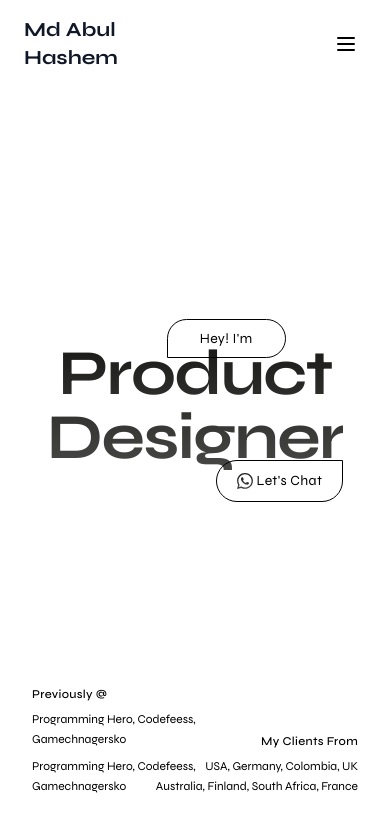
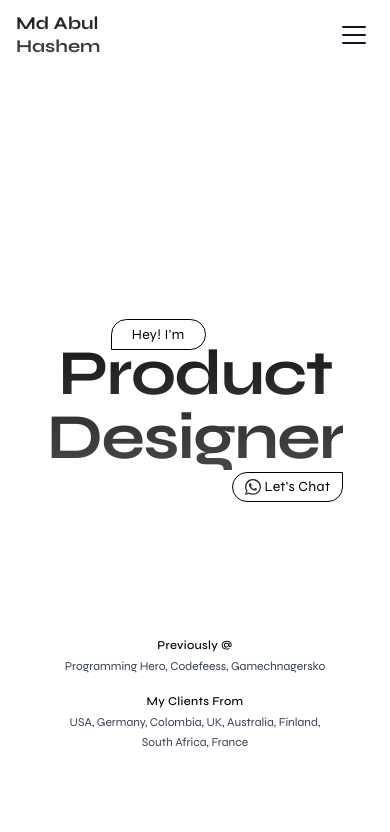
Before and after one commit to KhandakerSamin/mohon-frontend, a Next.js app: page / in a window 390 px wide. Shown: the top 832 px of the page. Built offline with nearby package versions, Linux system fonts and the light colour scheme.

Commit message:
Hero and Navbar with Mobile Responsive Done

```diff
--- a/src/app/layout.js
+++ b/src/app/layout.js
@@ -1,5 +1,4 @@
 import "./globals.css";
-
 
 export const metadata = {
   title: "Abul Hashem Mohon",
@@ -15,6 +14,9 @@ export default function RootLayout({ children }) {
         <link href="https://fonts.googleapis.com/css2?family=Syne:wght@400..800&display=swap" rel="stylesheet" />
       </head>
       <body>
+        {/* Film grain/hazy texture overlay */}
+        <div className="grain-overlay"></div>
+
         {children}
       </body>
     </html>
--- a/src/components/Global/Navbar.js
+++ b/src/components/Global/Navbar.js
@@ -1,19 +1,47 @@
-"use client";
-import React, { useState } from 'react';
+"use client"
+import { useState, useEffect } from "react"
 
 const Navbar = () => {
-  const [isMenuOpen, setIsMenuOpen] = useState(false);
+  const [isMenuOpen, setIsMenuOpen] = useState(false)
 
   const toggleMenu = () => {
-    setIsMenuOpen(!isMenuOpen);
-  };
+    setIsMenuOpen(!isMenuOpen)
+  }
+
+  useEffect(() => {
+    if (isMenuOpen) {
+      document.body.style.overflow = "hidden"
+    } else {
+      document.body.style.overflow = "unset"
+    }
+
+    return () => {
+      document.body.style.overflow = "unset"
+    }
+  }, [isMenuOpen])
 
   return (
-    <nav className="fixed top-0 left-0 right-0 z-50 bg-white/80 backdrop-blur-md  ">
-      <div className="max-w-7xl mx-auto px-6 py-4">
+    <>
+      <div
+        className={`fixed inset-0 z-40 transition-all duration-500 ease-out ${
+          isMenuOpen ? "opacity-100 visible" : "opacity-0 invisible"
+        }`}
+        onClick={() => setIsMenuOpen(false)}
+      >
+        <div className="absolute inset-0 bg-black/20"></div>
+      </div>
+
+      <nav className="fixed top-0 left-0 right-0 z-50 bg-white/95 backdrop-blur-xl ">
+        <div className="max-w-7xl mx-auto px-4 sm:px-6 py-3 sm:py-4">
           <div className="flex items-center justify-between">
             {/* Logo/Name */}
-          <div className="text-xl font-bold text-gray-900">
+            <div className="text-lg sm:text-xl font-bold leading-tight"
+            style={{
+              background: 'linear-gradient(180deg, #191918 0%, rgba(25, 25, 24, 0.8) 100%)',
+              WebkitBackgroundClip: 'text',
+              WebkitTextFillColor: 'transparent',
+              backgroundClip: 'text'
+            }}>
               <span className="block">Md Abul</span>
               <span className="block">Hashem</span>
             </div>
@@ -22,77 +50,127 @@ const Navbar = () => {
             <div className="hidden md:flex items-center space-x-8">
               <a
                 href="#xtra"
-              className="text-gray-600 hover:text-gray-900 transition-colors duration-200"
+                className="text-gray-600 hover:text-gray-900 transition-colors duration-200 text-sm font-medium"
               >
                 X-TRa
               </a>
               <a
                 href="#about"
-              className="text-gray-600 hover:text-gray-900 transition-colors duration-200"
+                className="text-gray-600 hover:text-gray-900 transition-colors duration-200 text-sm font-medium"
               >
                 About Me
               </a>
               <a
                 href="#resume"
-              className="text-gray-600 hover:text-gray-900 transition-colors duration-200"
+                className="text-gray-600 hover:text-gray-900 transition-colors duration-200 text-sm font-medium"
               >
                 Resume
               </a>
             </div>
 
-          {/* Mobile Menu Button */}
             <button
-            className="md:hidden p-2 focus:outline-none"
+              className="md:hidden relative w-10 h-10 flex items-center justify-center focus:outline-none rounded-lg"
               onClick={toggleMenu}
+              aria-label="Toggle menu"
             >
-            <svg
-              className={`w-6 h-6 text-black transition-transform duration-300 ${isMenuOpen ? 'rotate-45' : ''}`}
-              fill="none"
-              stroke="currentColor"
-              viewBox="0 0 24 24"
-            >
-              {isMenuOpen ? (
-                <path strokeLinecap="round" strokeLinejoin="round" strokeWidth={2} d="M6 18L18 6M6 6l12 12" />
-              ) : (
-                <path strokeLinecap="round" strokeLinejoin="round" strokeWidth={2} d="M4 6h16M4 12h16M4 18h16" />
-              )}
-            </svg>
+              <div className="flex flex-col items-center justify-center w-6 h-6 relative">
+                <span
+                  className={`absolute h-0.5 w-6 bg-gray-900 rounded-full transform transition-all duration-300 ease-out ${
+                    isMenuOpen ? "rotate-45 translate-y-0" : "-translate-y-2"
+                  }`}
+                />
+                <span
+                  className={`absolute h-0.5 w-6 bg-gray-900 rounded-full transform transition-all duration-200 ease-out ${
+                    isMenuOpen ? "opacity-0 scale-0" : "opacity-100 scale-100"
+                  }`}
+                />
+                <span
+                  className={`absolute h-0.5 w-6 bg-gray-900 rounded-full transform transition-all duration-300 ease-out ${
+                    isMenuOpen ? "-rotate-45 translate-y-0" : "translate-y-2"
+                  }`}
+                />
+              </div>
             </button>
           </div>
+        </div>
 
-        {/* Mobile Dropdown Menu */}
         <div
-          className={`md:hidden overflow-hidden transition-all duration-300 ease-in-out ${
-            isMenuOpen ? 'max-h-64 opacity-100' : 'max-h-0 opacity-0'
+          className={`md:hidden absolute top-full left-0 right-0 bg-white/98 backdrop-blur-xl border-b border-gray-100/50 shadow-xl transform transition-all duration-500 ease-out ${
+            isMenuOpen ? "translate-y-0 opacity-100 visible" : "-translate-y-4 opacity-0 invisible"
           }`}
         >
-          <div className="py-4 space-y-4 border-t border-gray-200 mt-4">
+          <div className="px-6 py-8">
+            <nav className="space-y-1">
               <a
                 href="#xtra"
-              className="block text-gray-600 hover:text-gray-900 transition-colors duration-200 py-2"
+                className={`group block py-4 px-4 rounded-xl transform transition-all duration-300 ease-out hover:bg-gray-50 ${
+                  isMenuOpen ? "translate-x-0 opacity-100" : "translate-x-4 opacity-0"
+                }`}
+                style={{ transitionDelay: isMenuOpen ? "100ms" : "0ms" }}
                 onClick={() => setIsMenuOpen(false)}
               >
+                <span className="text-xl font-medium text-gray-800 group-hover:text-gray-900 transition-colors duration-200">
                   X-TRa
+                </span>
               </a>
+
               <a
                 href="#about"
-              className="block text-gray-600 hover:text-gray-900 transition-colors duration-200 py-2"
+                className={`group block py-4 px-4 rounded-xl transform transition-all duration-300 ease-out hover:bg-gray-50 ${
+                  isMenuOpen ? "translate-x-0 opacity-100" : "translate-x-4 opacity-0"
+                }`}
+                style={{ transitionDelay: isMenuOpen ? "200ms" : "0ms" }}
                 onClick={() => setIsMenuOpen(false)}
               >
+                <span className="text-xl font-medium text-gray-800 group-hover:text-gray-900 transition-colors duration-200">
                   About Me
+                </span>
               </a>
+
               <a
                 href="#resume"
-              className="block text-gray-600 hover:text-gray-900 transition-colors duration-200 py-2"
+                className={`group block py-4 px-4 rounded-xl transform transition-all duration-300 ease-out hover:bg-gray-50 ${
+                  isMenuOpen ? "translate-x-0 opacity-100" : "translate-x-4 opacity-0"
+                }`}
+                style={{ transitionDelay: isMenuOpen ? "300ms" : "0ms" }}
                 onClick={() => setIsMenuOpen(false)}
               >
+                <span className="text-xl font-medium text-gray-800 group-hover:text-gray-900 transition-colors duration-200">
                   Resume
+                </span>
               </a>
+            </nav>
+
+            <div
+              className={`mt-8 pt-6 border-t border-gray-200/50 transform transition-all duration-500 ease-out ${
+                isMenuOpen ? "translate-y-0 opacity-100" : "translate-y-2 opacity-0"
+              }`}
+              style={{ transitionDelay: isMenuOpen ? "400ms" : "0ms" }}
+            >
+              <div className="flex items-center space-x-3">
+                <div className="w-2 h-2 rounded-full bg-green-500 animate-pulse"></div>
+                <span className="text-sm text-gray-600 font-medium">Available for projects</span>
+              </div>
             </div>
           </div>
         </div>
       </nav>
-  );
-};
 
-export default Navbar;
+      <style jsx global>{`
+        .hero-section,
+        .background-content,
+        main > section:not(.navbar-section) {
+          transition: filter 0.3s ease-out;
+        }
+
+        body:has(.navbar-menu-open) .hero-section,
+        body:has(.navbar-menu-open) .background-content,
+        body:has(.navbar-menu-open) main > section:not(.navbar-section) {
+          filter: blur(2px);
+        }
+      `}</style>
+    </>
+  )
+}
+
+export default Navbar
--- a/src/components/HomePage/Hero.js
+++ b/src/components/HomePage/Hero.js
@@ -3,13 +3,13 @@ import React from 'react';
 
 const Hero = () => {
   return (
-    <section className="min-h-screen max-w-7xl mx-auto  bg-white flex items-center justify-center px-8 py-24 relative">
+    <section className="min-h-screen max-w-7xl mx-auto  bg-white flex items-center justify-center px-8 py-10 lg:py-24 relative">
       <div className="max-w-6xl mx-auto text-center ">
         {/* Main Content */}
-        <div className="space-y-6 relative">
+        <div className="space-y-2 md:space-y-6 relative">
           {/* Greeting Badge */}
-          <div className=" inline-block absolute left-30 -top-4">
-            <span className=" py-2.5 px-8 bg-transparent border border-balck rounded-full rounded-bl-none text-black text-sm tracking-wide">
+          <div className=" inline-block absolute left-16 -top-5 lg:left-30 lg:-top-4">
+            <span className=" py-1.5 md:py-2 lg:py-2.5 px-5 md:px-6 lg:px-8 bg-transparent border border-balck rounded-full rounded-bl-none text-black text-sm tracking-wide">
               Hey! I&apos;m
             </span>
           </div>
@@ -33,7 +33,7 @@ const Hero = () => {
           <div className="absolute right-0 -bottom-8">
             <a
               href="#contact"
-              className="inline-flex items-center px-5 py-2.5  bg-transparent border border-black rounded-full rounded-tr-none text-black text-sm tracking-wide  transition-all duration-200"
+              className="inline-flex items-center  py-1  md:py-2 lg:py-2.5 px-3 md:px-6 lg:px-8  bg-transparent border border-black rounded-full rounded-tr-none text-black text-sm tracking-wide  transition-all duration-200"
             >
               <Image
                 src="/chatlogo.svg"
@@ -48,20 +48,18 @@ const Hero = () => {
       </div>
 
       {/* Previous Work Section - Bottom Left */}
-      <div className="absolute left-8 bottom-12 text-left">
+      <div className="absolute left-8 bottom-12 text-left hidden md:block">
         <div className="space-y-2">
           <p className="text-xs text-black font-medium tracking-wide">Previously @</p>
           <div className="text-xs text-black leading-relaxed">
             <p>Programming Hero, Codefeess,</p>
-            <p>Gamechnagersko</p>
-            <p className="mt-2">Programming Hero, Codefeess,</p>
             <p>Gamechnagersko</p>
           </div>
         </div>
       </div>
 
       {/* Clients Section - Bottom Right */}
-      <div className="absolute right-8 bottom-12 text-right">
+      <div className="absolute right-8 bottom-12 text-right hidden md:block">
         <div className="space-y-2">
           <p className="text-xs text-black font-medium tracking-wide">My Clients From</p>
           <div className="text-xs text-black leading-relaxed">
@@ -70,6 +68,31 @@ const Hero = () => {
           </div>
         </div>
       </div>
+
+
+
+      {/* Previous Work Section - Mobile */}
+      <div className="md:hidden absolute bottom-42 ">
+        <div className="space-y-1">
+          <p className="text-xs text-black font-medium tracking-wide text-center">Previously @</p>
+          <div className="text-xs text-center text-gray-700 leading-relaxed">
+            <p>Programming Hero, Codefeess, Gamechnagersko</p>
+          </div>
+        </div>
+      </div>
+
+      {/* Clients Section - Mobile*/}
+      <div className="absolute bottom-23 md:hidden">
+        <div className="space-y-1">
+          <p className="text-xs text-black font-medium tracking-wide text-center">My Clients From</p>
+          <div className="text-xs text-gray-700 leading-relaxed text-center">
+            <p>USA, Germany, Colombia, UK, Australia, Finland,</p>
+            <p>South Africa, France</p>
+          </div>
+        </div>
+      </div>
+
+
     </section>
   );
 };
```
Also changed, not shown: src/app/globals.css (+29 -0 lines), 1 other file (tests, documents, lock files or other folders). Lines whose indentation alone changed are shown as unchanged.
